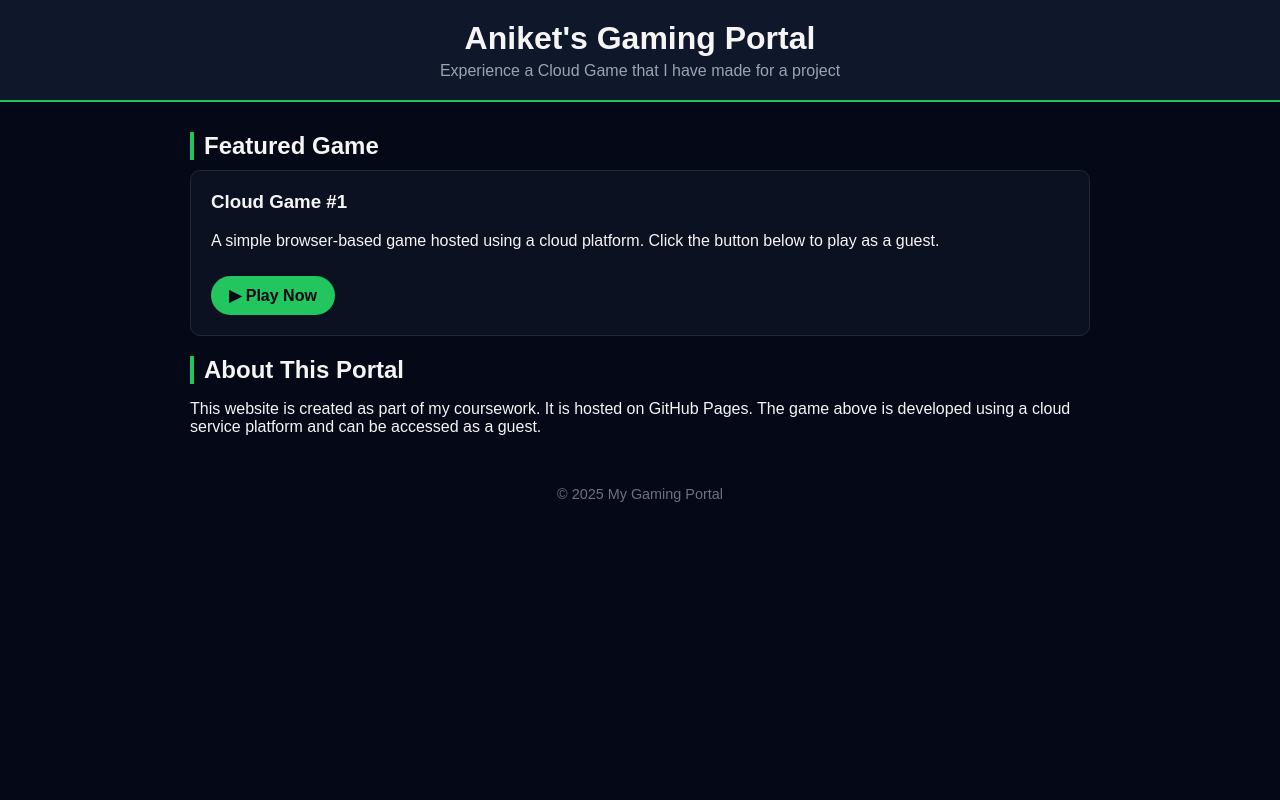
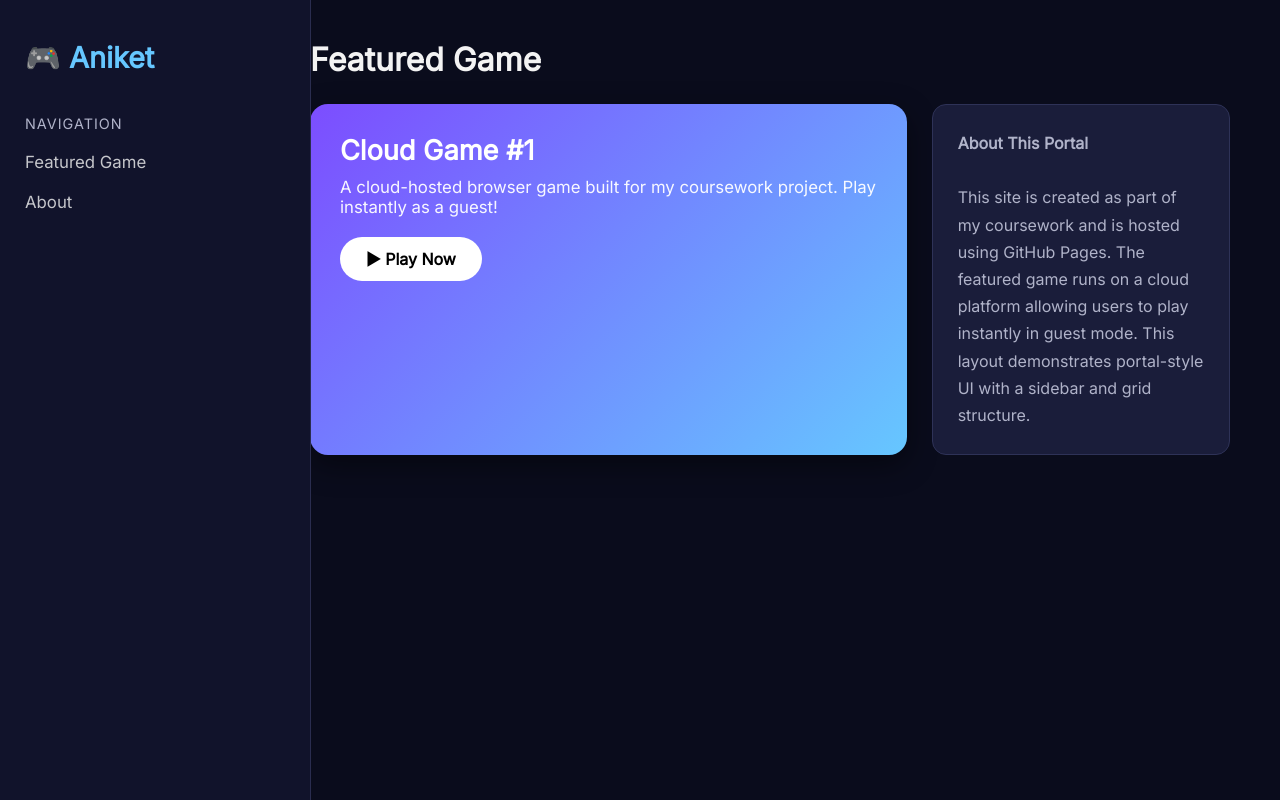
Before and after one commit to Ramexion/CloudTest23BCG5, a plain HTML site: page index.html in a window 1280 px wide. Drawn offline with Linux system fonts and the light colour scheme.

Commit message:
Update index.html

```diff
--- a/index.html
+++ b/index.html
@@ -1,102 +1,206 @@
 <!DOCTYPE html>
 <html lang="en">
 <head>
-    <meta charset="UTF-8" />
-    <title>My Gaming Portal</title>
-    <meta name="viewport" content="width=device-width, initial-scale=1" />
+    <meta charset="UTF-8">
+    <title>Aniket's Gaming Portal</title>
+    <meta name="viewport" content="width=device-width, initial-scale=1">
+
+    <link href="https://fonts.googleapis.com/css2?family=Inter:wght:300;400;600;700&display=swap" rel="stylesheet">
+
     <style>
+        :root {
+            --bg: #0a0c1c;
+            --sidebar-bg: #11132b;
+            --card-bg: #1a1d3a;
+            --accent: #7c4dff;
+            --accent2: #66c7ff;
+            --text: #f3f3f3;
+            --muted: #b0b3c9;
+        }
+
         body {
             margin: 0;
-            font-family: Arial, sans-serif;
-            background: #050816;
-            color: #f5f5f5;
+            display: flex;
+            font-family: "Inter", sans-serif;
+            background: var(--bg);
+            color: var(--text);
         }
-        header {
-            background: #0f172a;
-            padding: 20px;
-            text-align: center;
-            border-bottom: 2px solid #22c55e;
+
+        /* ================= SIDEBAR ================ */
+        .sidebar {
+            width: 260px;
+            background: var(--sidebar-bg);
+            height: 100vh;
+            padding: 40px 25px;
+            position: fixed;
+            border-right: 1px solid #2a2d4f;
+            display: flex;
+            flex-direction: column;
+            justify-content: space-between;
         }
-        header h1 {
-            margin: 0;
+
+        .logo {
+            font-size: 1.8rem;
+            font-weight: 700;
+            margin-bottom: 40px;
+            color: var(--accent2);
+        }
+
+        .nav-title {
+            font-size: 0.9rem;
+            margin-bottom: 10px;
+            text-transform: uppercase;
+            color: var(--muted);
+            letter-spacing: 1px;
+        }
+
+        .nav-link {
+            display: block;
+            padding: 10px 0;
+            color: var(--text);
+            text-decoration: none;
+            font-size: 1.05rem;
+            opacity: 0.8;
+            transition: 0.2s;
+        }
+
+        .nav-link:hover {
+            opacity: 1;
+            color: var(--accent);
+        }
+
+        /* ================= MAIN CONTENT ================ */
+        main {
+            margin-left: 260px;
+            width: calc(100% - 260px);
+            padding: 40px 50px;
+        }
+
+        h2.section-heading {
+            margin-top: 0;
             font-size: 2rem;
+            margin-bottom: 25px;
         }
-        header p {
-            margin: 5px 0 0;
-            color: #9ca3af;
+
+        /* ================= GRID LAYOUT ================ */
+        .grid {
+            display: grid;
+            grid-template-columns: 2fr 1fr;
+            gap: 25px;
         }
-        main {
-            max-width: 900px;
-            margin: 30px auto;
-            padding: 0 15px;
+
+        /* ================= FEATURED GAME CARD ================ */
+        .game-feature-card {
+            background: linear-gradient(135deg, var(--accent), var(--accent2));
+            padding: 30px;
+            border-radius: 18px;
+            color: #fff;
+            box-shadow: 0 10px 30px rgba(0,0,0,0.45);
         }
-        .section-title {
-            font-size: 1.5rem;
-            margin-bottom: 10px;
-            border-left: 4px solid #22c55e;
-            padding-left: 10px;
+
+        .game-feature-card h3 {
+            margin: 0 0 10px;
+            font-size: 1.7rem;
+            font-weight: 700;
         }
-        .game-card {
-            background: #0b1120;
-            padding: 20px;
-            margin-bottom: 20px;
-            border-radius: 10px;
-            border: 1px solid #1f2937;
+
+        .game-feature-card p {
+            margin: 0 0 20px;
+            font-size: 1.05rem;
+            opacity: 0.95;
         }
-        .game-card h3 {
-            margin-top: 0;
-        }
+
         .btn {
             display: inline-block;
-            margin-top: 10px;
-            padding: 10px 18px;
-            border-radius: 999px;
-            background: #22c55e;
-            color: #050816;
+            padding: 12px 26px;
+            background: #fff;
+            color: #000;
+            font-weight: 700;
+            border-radius: 40px;
             text-decoration: none;
-            font-weight: bold;
+            font-size: 1rem;
+            transition: 0.2s ease;
         }
+
         .btn:hover {
-            filter: brightness(1.1);
+            transform: scale(1.05);
         }
-        footer {
-            text-align: center;
-            padding: 20px;
-            font-size: 0.9rem;
-            color: #6b7280;
+
+        /* ================= SIDE INFO PANEL ================ */
+        .side-info {
+            background: var(--card-bg);
+            padding: 25px;
+            border-radius: 14px;
+            border: 1px solid #2e3257;
+            color: var(--muted);
+            line-height: 1.7;
+            font-size: 1rem;
+        }
+
+        /* ================= RESPONSIVE ================ */
+        @media (max-width: 900px) {
+            .grid {
+                grid-template-columns: 1fr;
+            }
+        }
+
+        @media (max-width: 700px) {
+            .sidebar {
+                display: none;
+            }
+            main {
+                margin-left: 0;
+                width: 100%;
+                padding: 25px;
+            }
         }
     </style>
 </head>
+
 <body>
-    <header>
-        <h1>Aniket's Gaming Portal</h1>
-        <p>Experience a Cloud Game that I have made for a project</p>
-    </header>
 
+    <!-- SIDEBAR -->
+    <aside class="sidebar">
+        <div>
+            <div class="logo">🎮 Aniket</div>
+
+            <div class="nav-title">Navigation</div>
+            <a class="nav-link" href="#">Featured Game</a>
+            <a class="nav-link" href="#">About</a>
+        </div>
+
+        <div class="nav-title" style="text-align:center;">© 2025</div>
+    </aside>
+
+    <!-- MAIN CONTENT -->
     <main>
-        <section>
-            <h2 class="section-title">Featured Game</h2>
-            <div class="game-card">
+        <h2 class="section-heading">Featured Game</h2>
+
+        <div class="grid">
+
+            <!-- Featured Game Card -->
+            <div class="game-feature-card">
                 <h3>Cloud Game #1</h3>
-                <p>
-                    A simple browser-based game hosted using a cloud platform.
-                    Click the button below to play as a guest.
-                </p>
-                <a class="btn" href="https://gd.games/games/9ce7855b-2b0c-4b98-aa92-6ce9d3548772" target="_blank">▶ Play Now</a>
+                <p>A cloud-hosted browser game built for my coursework project.
+                   Play instantly as a guest!</p>
+
+                <!-- SAME URL KEPT -->
+                <a class="btn"
+                   href="https://gd.games/games/764cd7c2-ca1b-4843-8524-81d378c15a4d"
+                   target="_blank">
+                   ▶ Play Now
+                </a>
             </div>
-        </section>
 
-        <section>
-            <h2 class="section-title">About This Portal</h2>
-            <p>
-                This website is created as part of my coursework. It is hosted on GitHub Pages.
-                The game above is developed using a cloud service platform and can be accessed as a guest.
-            </p>
-        </section>
+            <!-- About Section -->
+            <div class="side-info">
+                <strong>About This Portal</strong><br><br>
+                This site is created as part of my coursework and is hosted using GitHub Pages.
+                The featured game runs on a cloud platform allowing users to play instantly in guest mode.
+                This layout demonstrates portal-style UI with a sidebar and grid structure.
+            </div>
+        </div>
     </main>
 
-    <footer>
-        © 2025 My Gaming Portal
-    </footer>
 </body>
 </html>
```
